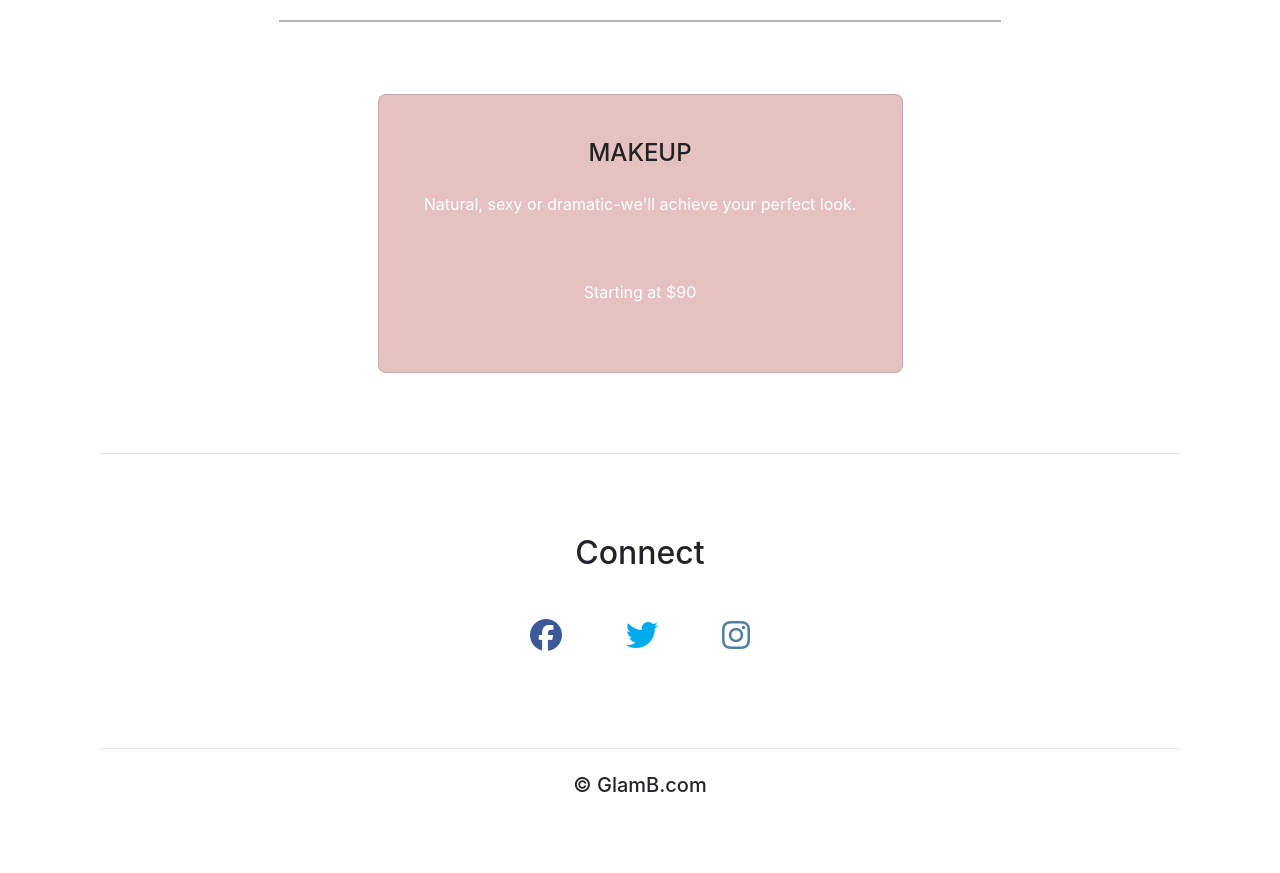
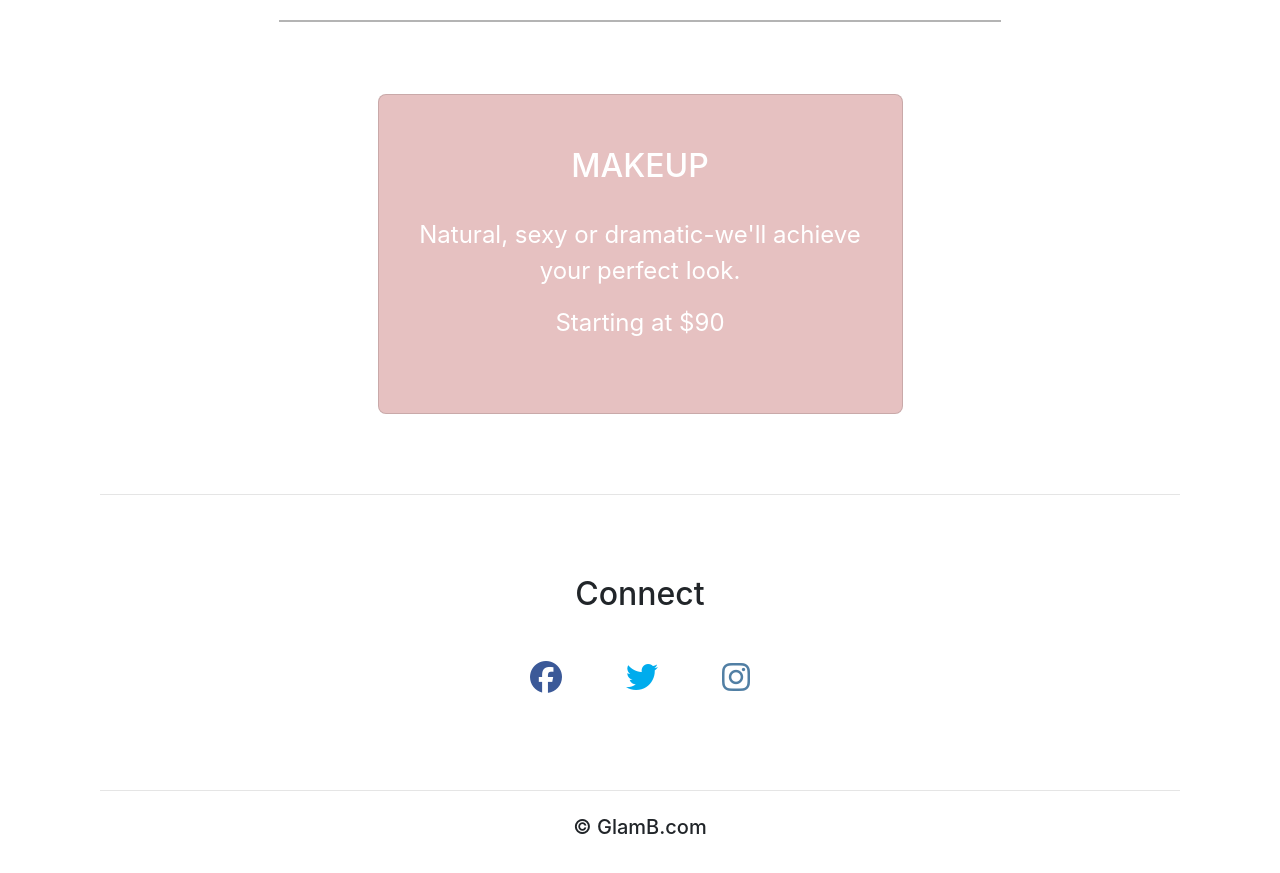
Before and after one commit to Azihakkak/project-03-frontend, a React (Create React App) app: page /#/ in a window 1280 px wide. Shown: the part 1660-2533 px from the top of the page. Built offline with nearby package versions, Linux system fonts and the light colour scheme; no server answers.

Commit message:
landing page card title turn white

```diff
--- a/src/components/LandingPage.js
+++ b/src/components/LandingPage.js
@@ -76,9 +76,9 @@ export default () => {
           <Link to="/services" style={{'textDecoration': 'none', 'color': 'white'}}>
             <div className="card" id="lp-card">
               <div className="card-body" >
-                <h4 className="card-title">MAKEUP</h4>
-                <p className="card-text">Natural, sexy or dramatic-we'll achieve your perfect look.</p>
-                <p className="card-text">Starting at $90</p>
+                <h4 className="card-title-lp">MAKEUP</h4>
+                <p className="card-text-lp">Natural, sexy or dramatic-we'll achieve your perfect look.</p>
+                <p className="card-text-lp">Starting at $90</p>
               </div>
             </div>
             </Link>
--- a/src/index.css
+++ b/src/index.css
@@ -83,7 +83,7 @@ html, body {
   margin-bottom: 3rem;
 }
 #lp-card:hover {
-  text-shadow: 1px 1px 10px #000;
+  text-shadow: 1px 1px 5px #222;
 }
 
 .social a {
@@ -131,7 +131,14 @@ html, body {
   color: #222;
   margin-top: 1em;
   margin-bottom: 1em!important;
+}
 
+.card-title-lp {
+  text-align: center;
+  color: white;
+  font-size: 2em;
+  margin-top: 1em;
+  margin-bottom: 1em!important;
 }
 
 .card-title-main {
@@ -153,6 +160,10 @@ html, body {
 p.card-text {
   min-height: 72px;
 
+}
+.card-text-lp {
+  min-height: 72px;
+  font-size: 1.5em;
 }
 
 #basic-nav-dropdown {
```
